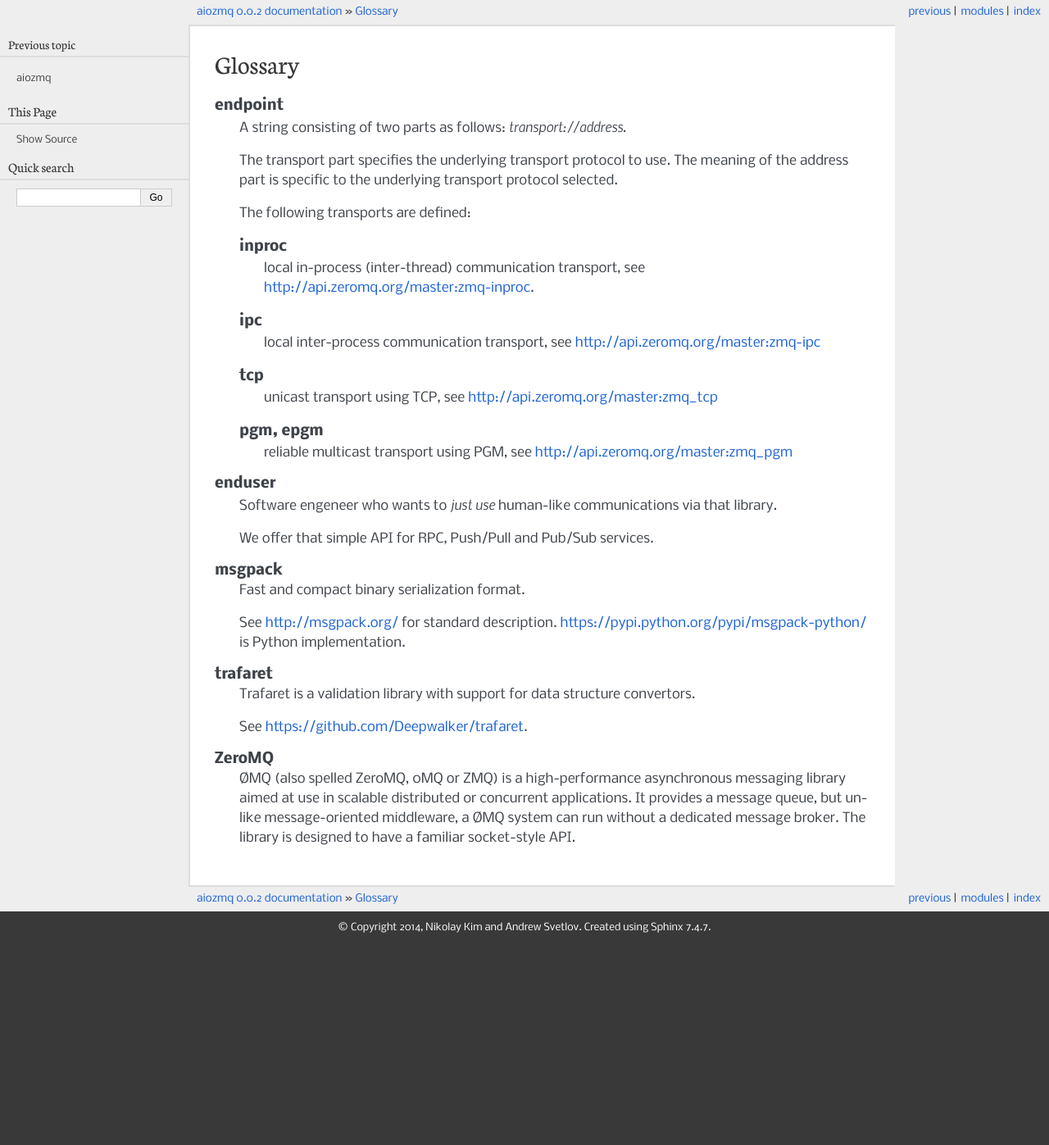
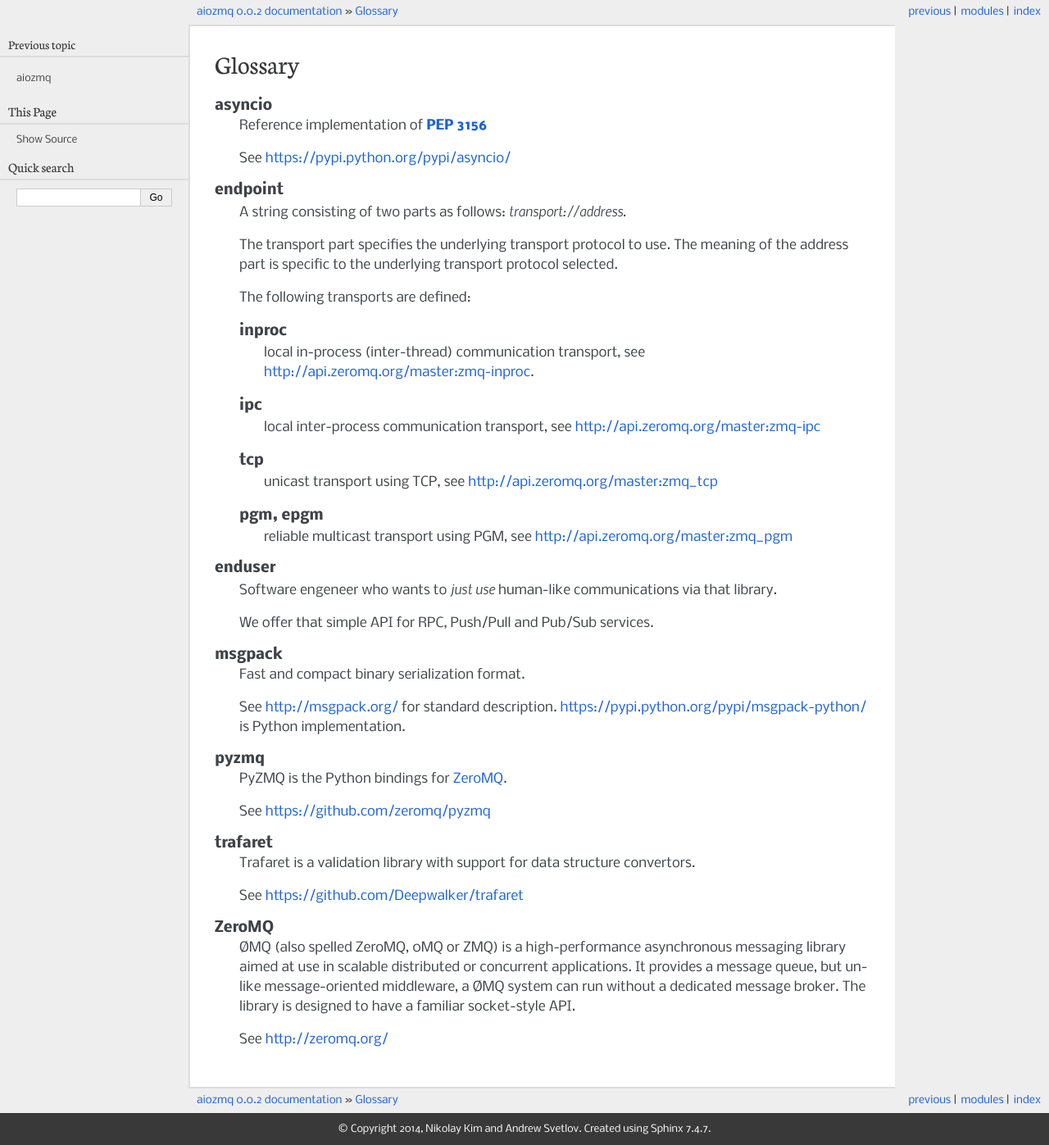
Before and after one commit to aio-libs/aiozmq, a Sphinx documentation site: the page built from docs/glossary.rst, in a window 1280 px wide. Shown: the whole page at 82% size. Built offline with Sphinx 7.4.7, drawn with Linux system fonts in a browser that asks for light colours; pages that are not in the unit, such as notebooks, are missing from menus; before the commit the page ends 1151 px from its top, so only the background shows below that.

Commit message:
Add new terms and urls

```diff
--- a/docs/glossary.rst
+++ b/docs/glossary.rst
@@ -8,6 +8,12 @@
 .. if you add new entries, keep the alphabetical sorting!
 
 .. glossary::
+
+   asyncio
+
+      Reference implementation of :pep:`3156`
+
+      See https://pypi.python.org/pypi/asyncio/
 
    endpoint
 
@@ -50,12 +56,18 @@
       See http://msgpack.org/ for standard description.
       https://pypi.python.org/pypi/msgpack-python/ is Python implementation.
 
+   pyzmq
+
+      PyZMQ is the Python bindings for :term:`ZeroMQ`.
+
+      See https://github.com/zeromq/pyzmq
+
    trafaret
 
       Trafaret is a validation library with support for data structure
       convertors.
 
-      See https://github.com/Deepwalker/trafaret.
+      See https://github.com/Deepwalker/trafaret
 
    ZeroMQ
 
@@ -65,3 +77,5 @@
       queue, but unlike message-oriented middleware, a ØMQ system can
       run without a dedicated message broker. The library is designed
       to have a familiar socket-style API.
+
+      See http://zeromq.org/
--- a/docs/index.rst
+++ b/docs/index.rst
@@ -33,8 +33,8 @@
 Dependencies
 ------------
 
-- Python 3.3 and asyncio or Python 3.4+
-- pyzmq
+- Python 3.3 and :term:`asyncio` or Python 3.4+
+- :term:`pyzmq`
 - aiozmq.rpc requires :term:`msgpack` and :term:`trafaret`
 
 Authors and License
```
